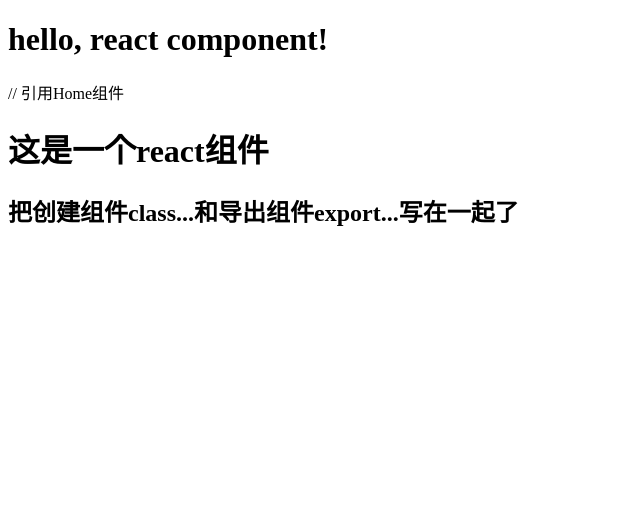
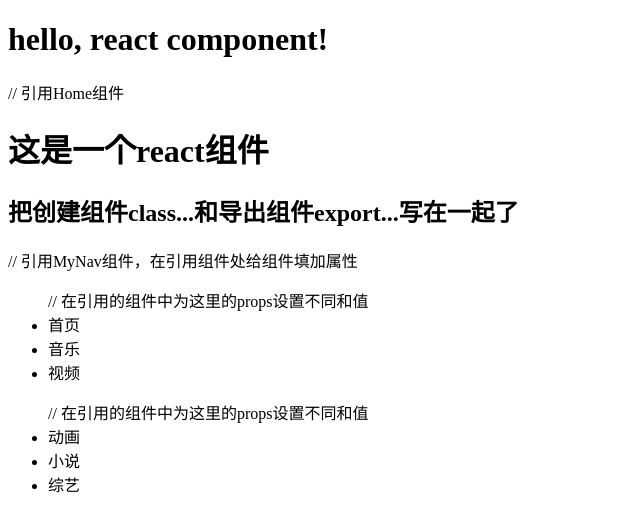
Before and after one commit to shirui0413/study-react, a React (Create React App) app: page / in a window 1280 px wide. Shown: the top 532 px of the page, without its empty margins (0-640 px from the left). Built offline with nearby package versions, Linux system fonts and the light colour scheme.

Commit message:
a simple sample about props

```diff
--- /dev/null
+++ b/src/MyNav.jsx
@@ -0,0 +1,17 @@
+import React from "react";
+
+export default class MyNav extends React.Component {
+    render () {
+        console.log(this.props.nav);
+        return (
+            <div>
+                <ul>
+                    // 在引用的组件中为这里的props设置不同和值
+                    <li>{this.props.nav[0]}</li>
+                    <li>{this.props.nav[1]}</li>
+                    <li>{this.props.nav[2]}</li>
+                </ul>
+            </div>
+        )
+    }
+}
--- a/src/app.jsx
+++ b/src/app.jsx
@@ -3,6 +3,14 @@
 
 // 在app中引用Home， 组件之间可以相互引用
 import Home from './Home';
+
+// 在app中引用MyNav
+import MyNav from "./MyNav";
+// *** 组件复用的例
+// *** 在引用组件的地方定义props
+const nav1 = ['首页', '音乐', '视频'];
+const nav2 = ['动画', '小说', '综艺'];
+
 
 // 创建组件 1，用类的形式  2，用Hook形式
 // 用类的形式
@@ -14,6 +22,9 @@
             <h1> hello, react component!</h1>
             // 引用Home组件
             <Home/>
+            // 引用MyNav组件，在引用组件处给组件填加属性
+            <MyNav nav = {nav1}/>
+            <MyNav nav = {nav2}/>
         </div>
         )
 
```
